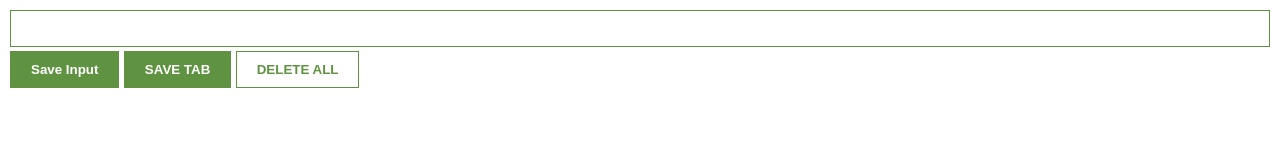
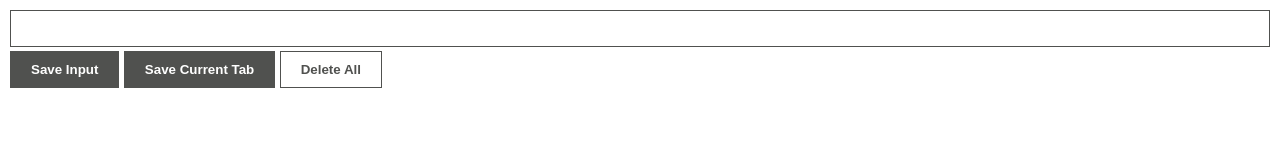
Before and after one commit to NewmanSaurusRex/lead-chrome-extension, a browser extension: page index.html in a window 1280 px wide. Drawn offline with Linux system fonts and the light colour scheme.

Commit message:
update css

```diff
--- a/index.css
+++ b/index.css
@@ -6,7 +6,7 @@ body {
 }
 
 input {
-  border: 1px solid #5f9341;
+  border: 1px solid #50514f;
   box-sizing: border-box;
   margin-bottom: 4px;
   padding: 10px;
@@ -14,16 +14,16 @@ input {
 }
 
 button {
-  background: #5f9341;
+  background: #50514f;
   color: white;
   padding: 10px 20px;
-  border: 1px solid #5f9341;
+  border: 1px solid #50514f;
   font-weight: bold;
 }
 
 #delete-btn {
   background: #fff;
-  color: #5f9341;
+  color: #50514f;
 }
 
 ul {
@@ -37,5 +37,5 @@ li {
 }
 
 li a {
-  color: #5f9341;
+  color: #50514f;
 }
--- a/index.html
+++ b/index.html
@@ -10,8 +10,8 @@
   <body>
     <input type="text" id="input-el" />
     <button id="input-btn">Save Input</button>
-    <button id="tab-btn">SAVE TAB</button>
-    <button id="delete-btn">DELETE ALL</button>
+    <button id="tab-btn">Save Current Tab</button>
+    <button id="delete-btn">Delete All</button>
     <ul id="ul-el"></ul>
     <script src="index.js"></script>
   </body>
```
